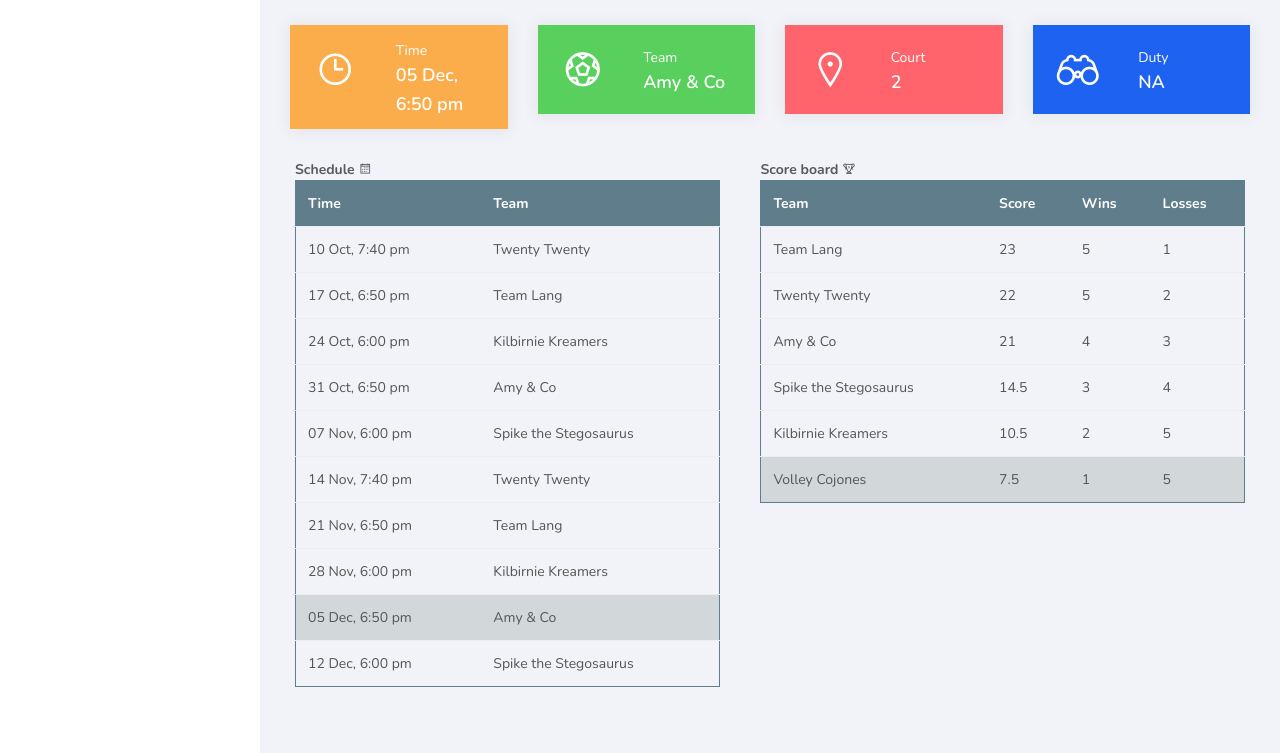
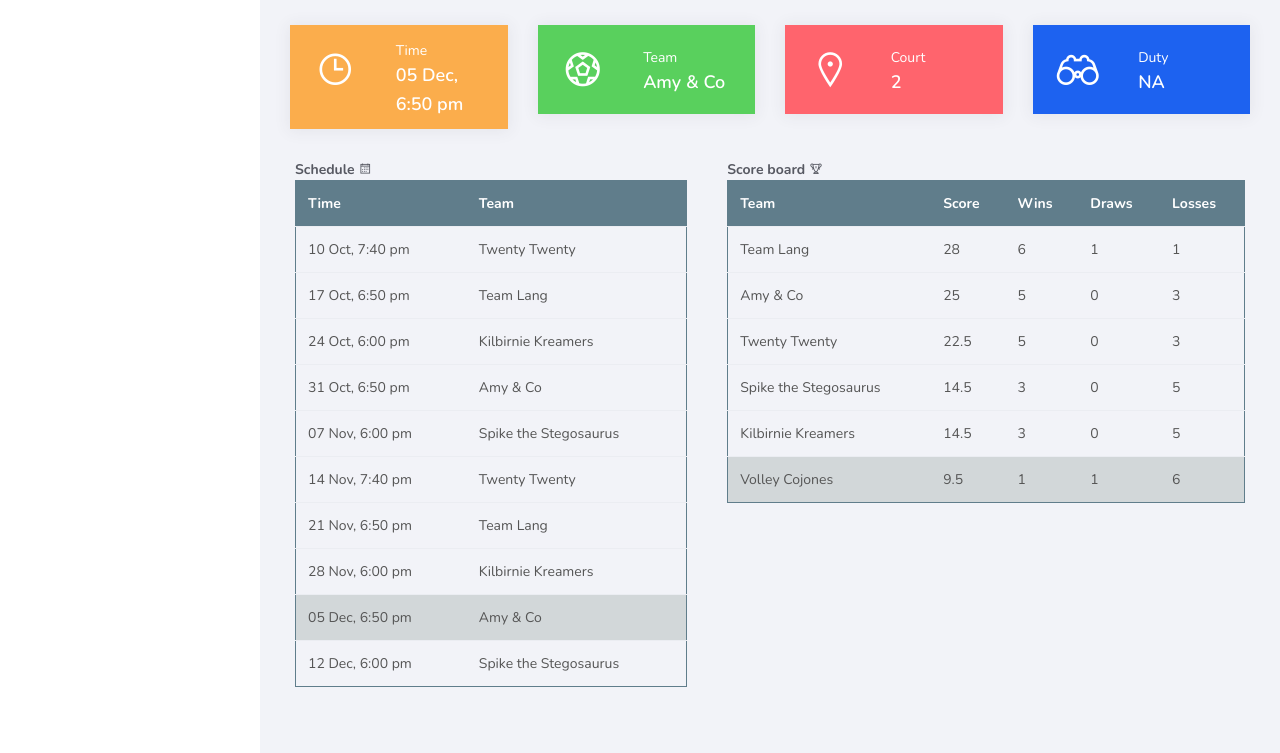
Before and after one commit to EdwinRozario/volleycojones, a plain HTML site: page index.html in a window 1280 px wide. Shown: the part 60-813 px from the top of the page. Drawn offline with nearby package versions, Linux system fonts and the light colour scheme.

Commit message:
chore(scores): update 2/12/2024

```diff
--- a/index.html
+++ b/index.html
@@ -139,28 +139,32 @@
 											<th scope="col">Team</th>
 											<th scope="col">Score</th>
 											<th scope="col">Wins</th>
+											<th scope="col">Draws</th>
 											<th scope="col">Losses</th>
 										</tr>
 									</thead>
 									<tbody>
 										<tr>
 											<td>Team Lang</td>
-											<td>23</td>
-											<td>5</td>
+											<td>28</td>
+											<td>6</td>
+											<td>1</td>
 											<td>1</td>
 										</tr>
 
 										<tr>
-											<td>Twenty Twenty</td>
-											<td>22</td>
+											<td>Amy & Co</td>
+											<td>25</td>
 											<td>5</td>
-											<td>2</td>
+											<td>0</td>
+											<td>3</td>
 										</tr>
 
 										<tr>
-											<td>Amy & Co</td>
-											<td>21</td>
-											<td>4</td>
+											<td>Twenty Twenty</td>
+											<td>22.5</td>
+											<td>5</td>
+											<td>0</td>
 											<td>3</td>
 										</tr>
 
@@ -168,21 +172,24 @@
 											<td>Spike the Stegosaurus</td>
 											<td>14.5</td>
 											<td>3</td>
-											<td>4</td>
+											<td>0</td>
+											<td>5</td>
 										</tr>
 
 										<tr>
 											<td>Kilbirnie Kreamers</td>
-											<td>10.5</td>
-											<td>2</td>
+											<td>14.5</td>
+											<td>3</td>
+											<td>0</td>
 											<td>5</td>
 										</tr>
 
 										<tr class='highlight'>
 											<td>Volley Cojones</td>
-											<td>7.5</td>
+											<td>9.5</td>
 											<td>1</td>
-											<td>5</td>
+											<td>1</td>
+											<td>6</td>
 										</tr>
 									</tbody>
 								</table>
@@ -195,7 +202,9 @@
 		</div>
 	</div>
 </body>
+
 <script src="assets/js/core/jquery.3.2.1.min.js"></script>
 <script src="assets/js/plugin/jquery-ui-1.12.1.custom/jquery-ui.min.js"></script>
 <script src="assets/js/ready.js"></script>
+
 </html>
```
